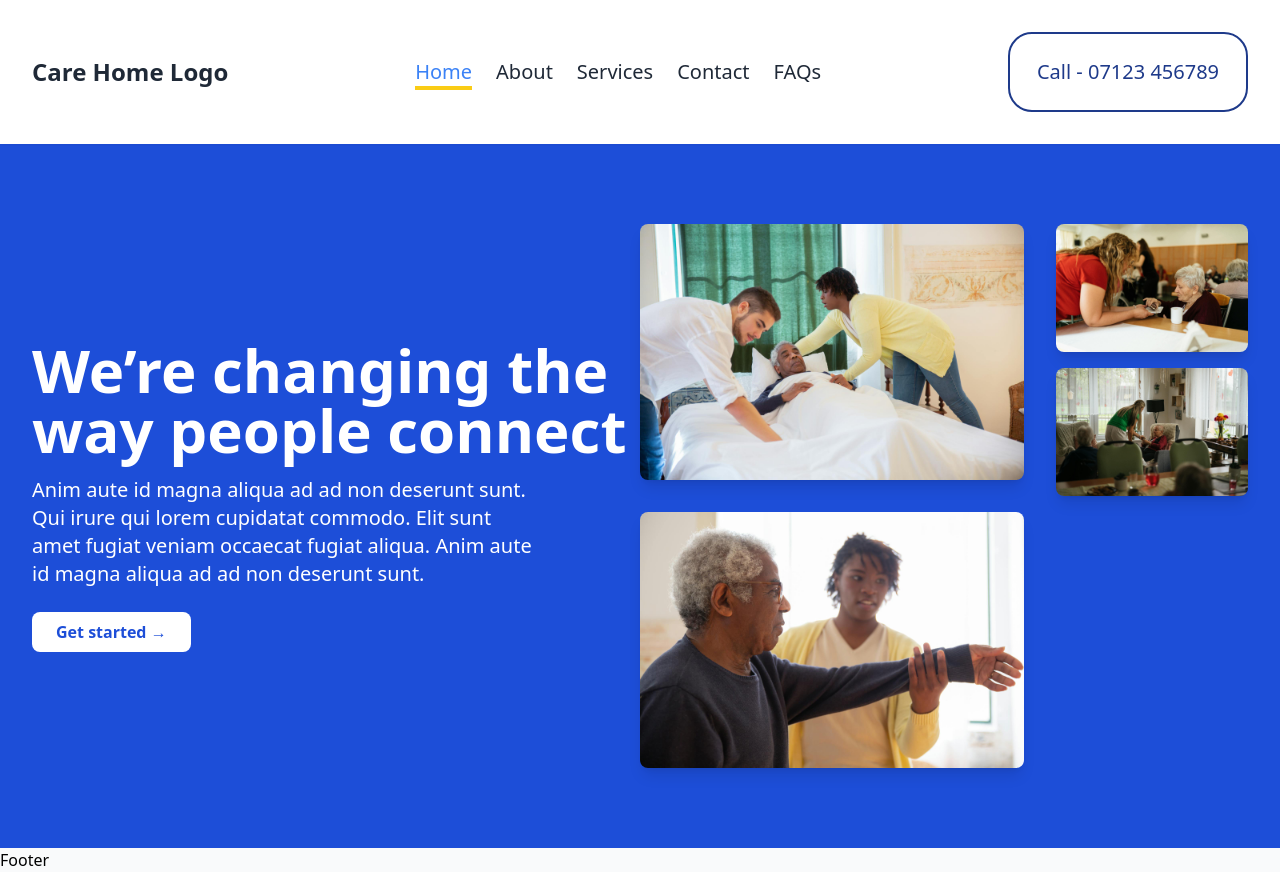
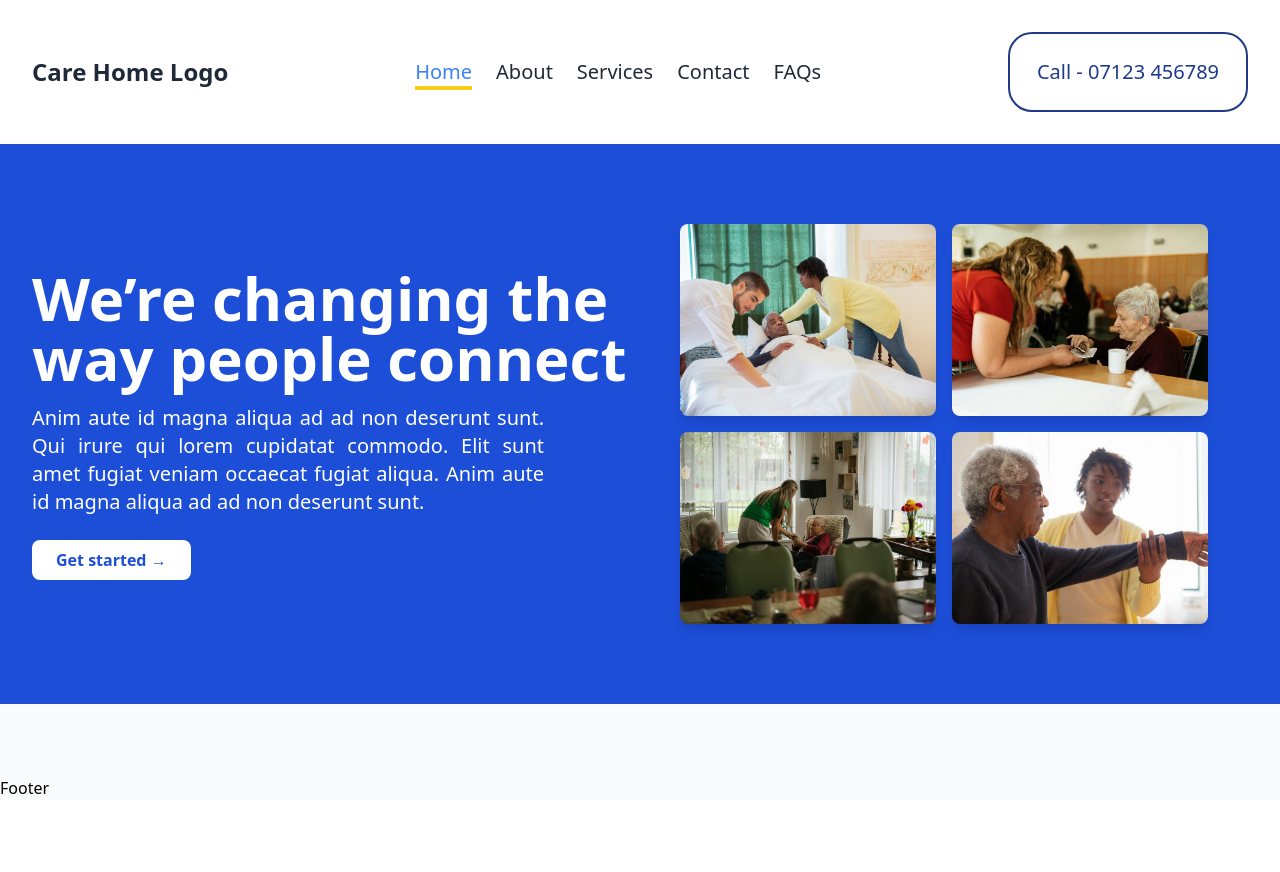
Before and after one commit to tundealfred/carehome-project-react, a React (Vite) app in the folder client/: page / in a window 1280 px wide. After the commit the page ends 800 px from the top, so only its background shows below. Built offline with nearby package versions, Linux system fonts and the light colour scheme.

Commit message:
fix home

```diff
--- a/client/src/components/HeroSection.jsx
+++ b/client/src/components/HeroSection.jsx
@@ -1,7 +1,5 @@
 import React from "react";
 import { motion } from "framer-motion";
-import carePhoto1 from "../assets/carePhoto1.jpg";
-import carePhoto2 from "../assets/carePhoto2.jpg";
 import carePhoto3 from "../assets/carePhoto3.jpg";
 import carePhoto4 from "../assets/carePhoto4.jpg";
 import carePhoto5 from "../assets/carePhoto5.jpg";
@@ -20,7 +18,7 @@
           <h1 className="text-4xl md:text-6xl font-bold mb-4">
             We’re changing the way people connect
           </h1>
-          <p className="text-lg md:text-xl max-w-lg mx-auto md:mx-0 mb-6">
+          <p className="text-lg text-justify md:text-xl max-w-lg mx-auto md:mx-0 mb-6">
             Anim aute id magna aliqua ad ad non deserunt sunt. Qui irure qui
             lorem cupidatat commodo. Elit sunt amet fugiat veniam occaecat
             fugiat aliqua. Anim aute id magna aliqua ad ad non deserunt sunt.
@@ -34,32 +32,20 @@
             </a>
           </div>
         </div>
-        <div className="md:w-1/2 relative mt-8 md:mt-0">
-          <div className="grid grid-cols-3 gap-2 md:gap-4">
-            <motion.img
-              src={carePhoto3}
-              alt="Tile 1"
-              className="col-span-2 row-span-2 rounded-lg shadow-lg object-cover h-48 md:h-64"
-              whileHover={{ scale: 1.05 }}
-            />
-            <motion.img
-              src={carePhoto4}
-              alt="Tile 2"
-              className="rounded-lg shadow-lg object-cover h-24 md:h-32"
-              whileHover={{ scale: 1.05 }}
-            />
-            <motion.img
-              src={carePhoto5}
-              alt="Tile 3"
-              className="rounded-lg shadow-lg object-cover h-24 md:h-32"
-              whileHover={{ scale: 1.05 }}
-            />
-            <motion.img
-              src={carePhoto6}
-              alt="Tile 4"
-              className="col-span-2 rounded-lg shadow-lg object-cover h-48 md:h-64"
-              whileHover={{ scale: 1.05 }}
-            />
+        <div className="md:w-1/2 relative px-4 mt-8 md:mt-0 flex justify-center">
+          <div className="grid grid-cols-2 gap-4">
+            {[carePhoto3, carePhoto4, carePhoto5, carePhoto6].map(
+              (photo, index) => (
+                <motion.img
+                  key={index}
+                  src={photo}
+                  alt={`Tile ${index + 1}`}
+                  className="w-56 h-32 md:w-64 md:h-48 rounded-lg shadow-lg object-cover"
+                  whileHover={{ scale: 1.05 }}
+                  transition={{ duration: 0.3 }}
+                />
+              )
+            )}
           </div>
         </div>
       </motion.div>
--- a/client/src/pages/Home.jsx
+++ b/client/src/pages/Home.jsx
@@ -1,6 +1,5 @@
 import React from "react";
 import HeroSection from "../components/HeroSection";
-import { motion } from "framer-motion";
 
 const Home = () => {
   return (
```
